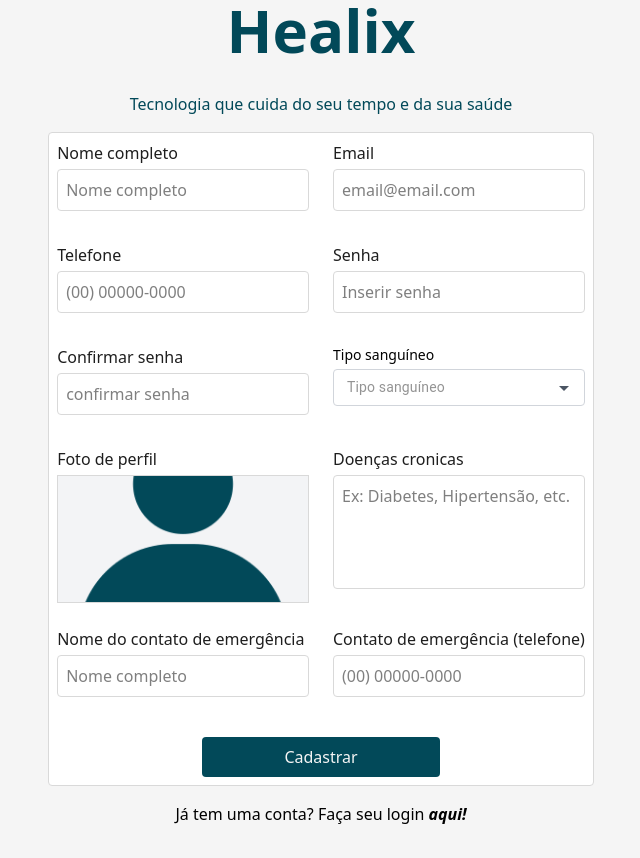
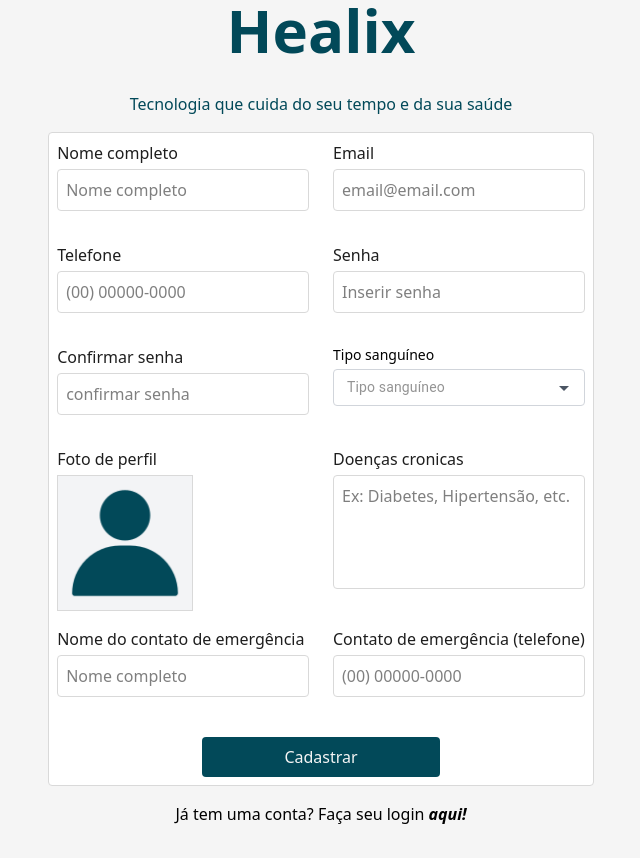
Before and after one commit to CaioAdriano1199/HealixFront, a Next.js app in the folder healix/: page /cadastro in a window 1280 px wide. Shown: the whole page, without its empty margins (319-959 px from the left). Built offline with nearby package versions, Linux system fonts and the light colour scheme.

Commit message:
ajustando o modal e imagem

```diff
--- a/healix/src/app/components/imagembutton/imagembutton.js
+++ b/healix/src/app/components/imagembutton/imagembutton.js
@@ -76,7 +76,7 @@ const compressImage = (file, maxSize = 800, quality = 0.7) => {
     type="button"
     onClick={() => fileInputRef.current.click()}
     variant="outline"
-    className="w-full h-32 rounded-[10] flex items-center justify-center overflow-hidden bg-gray-100 hover:bg-gray-200 border border-[var(--cinza)]"
+    className="w-34 h-34 rounded-[10] flex items-center self-start justify-center overflow-hidden bg-gray-100 hover:bg-gray-200 border border-[var(--cinza)]"
   >
     {selectedImage ? (
       <Image
@@ -84,15 +84,15 @@ const compressImage = (file, maxSize = 800, quality = 0.7) => {
         alt="Imagem selecionada"
         width={128}
         height={128}
-        className="object-cover w-full h-full"
+        className="object-contain py-1 w-full h-full"
       />
     ) : (
       <Image
         src="/perfil.png"
         alt="Anexar foto"
-        width={40}
-        height={40}
-        className="object-cover w-full h-full text-[var(--cinza)] flex items-center justify-center"
+        width={128}
+        height={128}
+        className="object-contain py-1 w-full h-full text-[var(--cinza)] flex items-center justify-center"
       />
     )}
   </Button>
--- a/healix/src/app/globals.css
+++ b/healix/src/app/globals.css
@@ -8,3 +8,17 @@
   --preto:#1E1E1E;
   --cinza:#D9D9D9;
 }
+
+::-webkit-scrollbar {
+  width: 8px;
+  height: 8px;
+}
+
+::-webkit-scrollbar-track {
+  background: transparent;
+}
+
+::-webkit-scrollbar-thumb {
+  background-color: rgba(0, 0, 0, 0.35);
+  border-radius: 999px;
+}
```
Also changed, not shown: healix/src/app/home/page.js (+10 -3 lines), healix/public/perfil.png.
